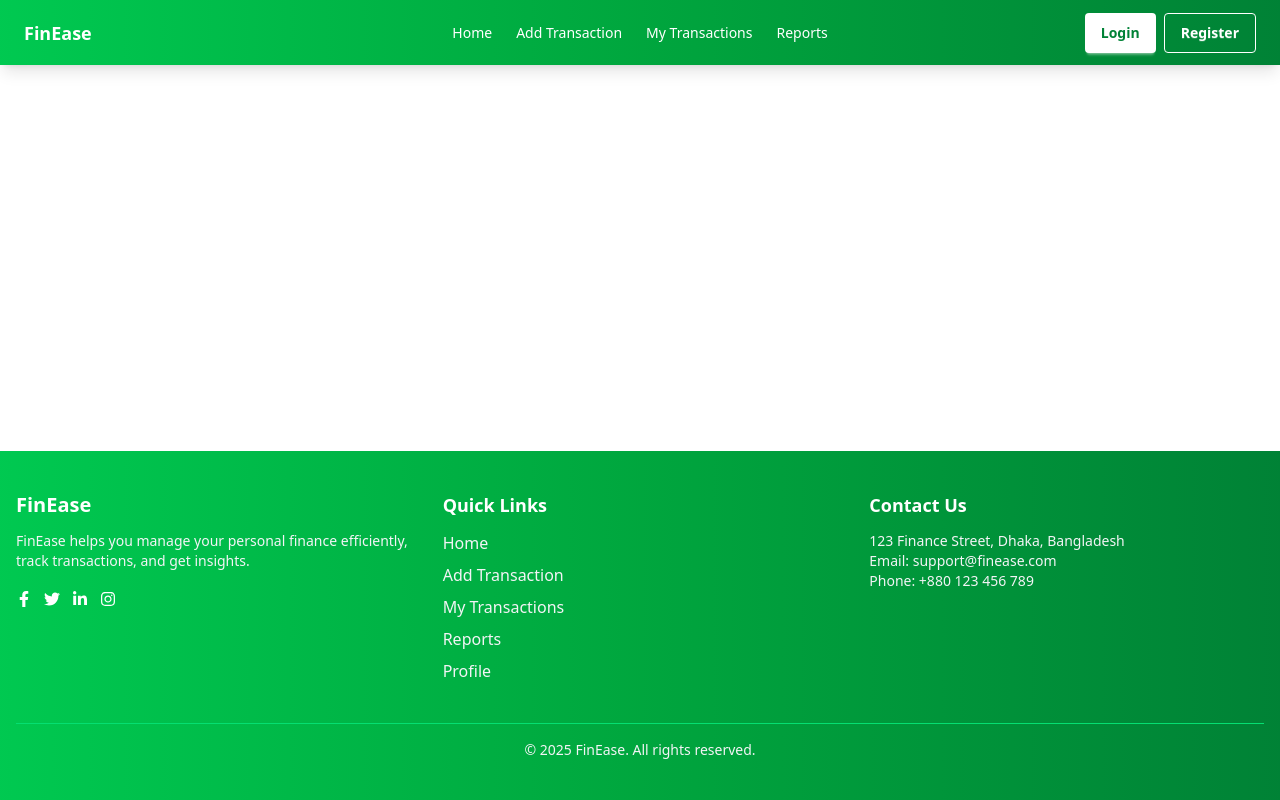
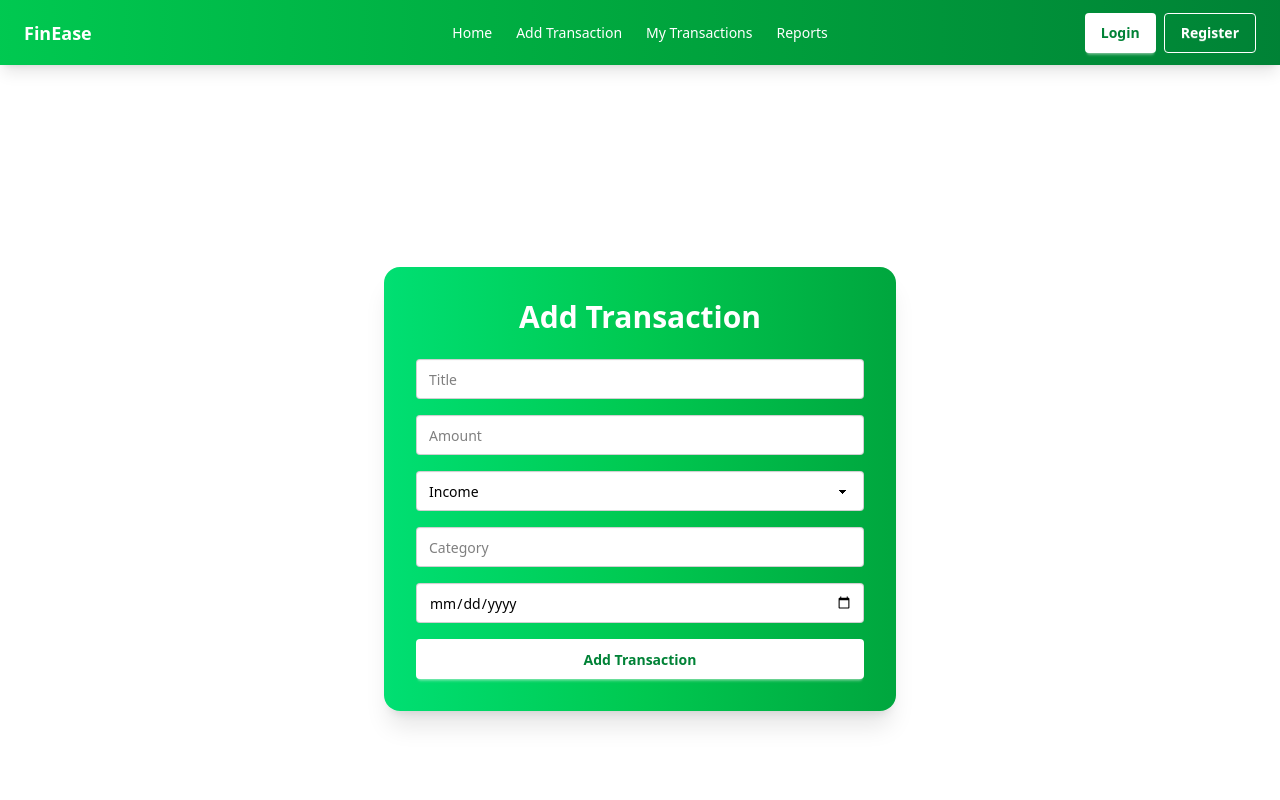
Before and after one commit to priyotush25/finease-client, a React (Vite) app: page /add-transaction in a window 1280 px wide. Shown: the top 800 px of the page. Built offline with nearby package versions, Linux system fonts and the light colour scheme; no server answers.

Commit message:
add transaction page and function

```diff
--- a/src/Pages/AddTransaction.jsx
+++ b/src/Pages/AddTransaction.jsx
@@ -1,5 +1,103 @@
+import { useState } from "react";
+import { useNavigate } from "react-router";
+import { toast } from "react-toastify";
+import { useAuth } from "../context/AuthContext";
+
 const AddTransaction = () => {
-  return <div></div>;
+  const { user } = useAuth();
+  const navigate = useNavigate();
+
+  const [title, setTitle] = useState("");
+  const [amount, setAmount] = useState("");
+  const [type, setType] = useState("income");
+  const [category, setCategory] = useState("");
+  const [date, setDate] = useState("");
+  const [loading, setLoading] = useState(false);
+
+  const handleSubmit = async (e) => {
+    e.preventDefault();
+    setLoading(true);
+
+    try {
+      // এখানে তুমি API বা Firebase call করতে পারো
+      const transaction = {
+        userEmail: user.email,
+        title,
+        amount: parseFloat(amount),
+        type,
+        category,
+        date,
+      };
+      console.log(transaction); // Remove after real API call
+      toast.success("Transaction added successfully!");
+      navigate("/my-transactions");
+    } catch (error) {
+      toast.error(error.message);
+    } finally {
+      setLoading(false);
+    }
+  };
+
+  return (
+    <div className="min-h-screen flex items-center justify-center">
+      <div className="card w-full max-w-lg shadow-xl p-8 rounded-2xl bg-gradient-to-r from-green-400 via-green-500 to-green-600 text-white">
+        <h2 className="text-3xl font-bold text-center mb-6">Add Transaction</h2>
+
+        <form onSubmit={handleSubmit} className="flex flex-col gap-4">
+          <input
+            type="text"
+            placeholder="Title"
+            className="input input-bordered w-full bg-white text-black focus:border-green-500 focus:ring-green-500"
+            value={title}
+            onChange={(e) => setTitle(e.target.value)}
+            required
+          />
+          <input
+            type="number"
+            placeholder="Amount"
+            className="input input-bordered w-full bg-white text-black focus:border-green-500 focus:ring-green-500"
+            value={amount}
+            onChange={(e) => setAmount(e.target.value)}
+            required
+          />
+
+          <select
+            className="select select-bordered w-full bg-white text-black focus:border-green-500 focus:ring-green-500"
+            value={type}
+            onChange={(e) => setType(e.target.value)}
+          >
+            <option value="income">Income</option>
+            <option value="expense">Expense</option>
+          </select>
+
+          <input
+            type="text"
+            placeholder="Category"
+            className="input input-bordered w-full bg-white text-black focus:border-green-500 focus:ring-green-500"
+            value={category}
+            onChange={(e) => setCategory(e.target.value)}
+            required
+          />
+
+          <input
+            type="date"
+            className="input input-bordered w-full bg-white text-black focus:border-green-500 focus:ring-green-500"
+            value={date}
+            onChange={(e) => setDate(e.target.value)}
+            required
+          />
+
+          <button
+            type="submit"
+            className="btn bg-white text-green-700 hover:bg-gray-100 border-none w-full"
+            disabled={loading}
+          >
+            {loading ? "Adding..." : "Add Transaction"}
+          </button>
+        </form>
+      </div>
+    </div>
+  );
 };
 
 export default AddTransaction;
--- a/src/Pages/Register.jsx
+++ b/src/Pages/Register.jsx
@@ -21,7 +21,7 @@ const Register = () => {
     try {
       await signup(email, password, name);
       toast.success("Registered successfully!");
-      navigate("/"); // Redirect after register
+      navigate("/");
     } catch (error) {
       toast.error(error.message);
     } finally {
@@ -44,7 +44,8 @@ const Register = () => {
   };
 
   return (
-    <div className="min-h-screen flex items-center justify-center bg-gray-100">
+    <div className="min-h-screen flex items-center justify-center">
+      {/* -------- Gradient Card -------- */}
       <div className="card w-full max-w-md shadow-xl p-8 rounded-2xl bg-gradient-to-r from-green-400 via-green-500 to-green-600 text-white">
         <h2 className="text-3xl font-bold text-center mb-6">Register</h2>
 
@@ -75,7 +76,7 @@ const Register = () => {
           />
           <button
             type="submit"
-            className="btn bg-white text-green-700 hover:bg-gray-100 border-none w-full"
+            className="btn bg-white text-green-700 hover:bg-gray-100 hover:text-green-500 border-none w-full"
             disabled={loading}
           >
             {loading ? "Registering..." : "Register"}
```
